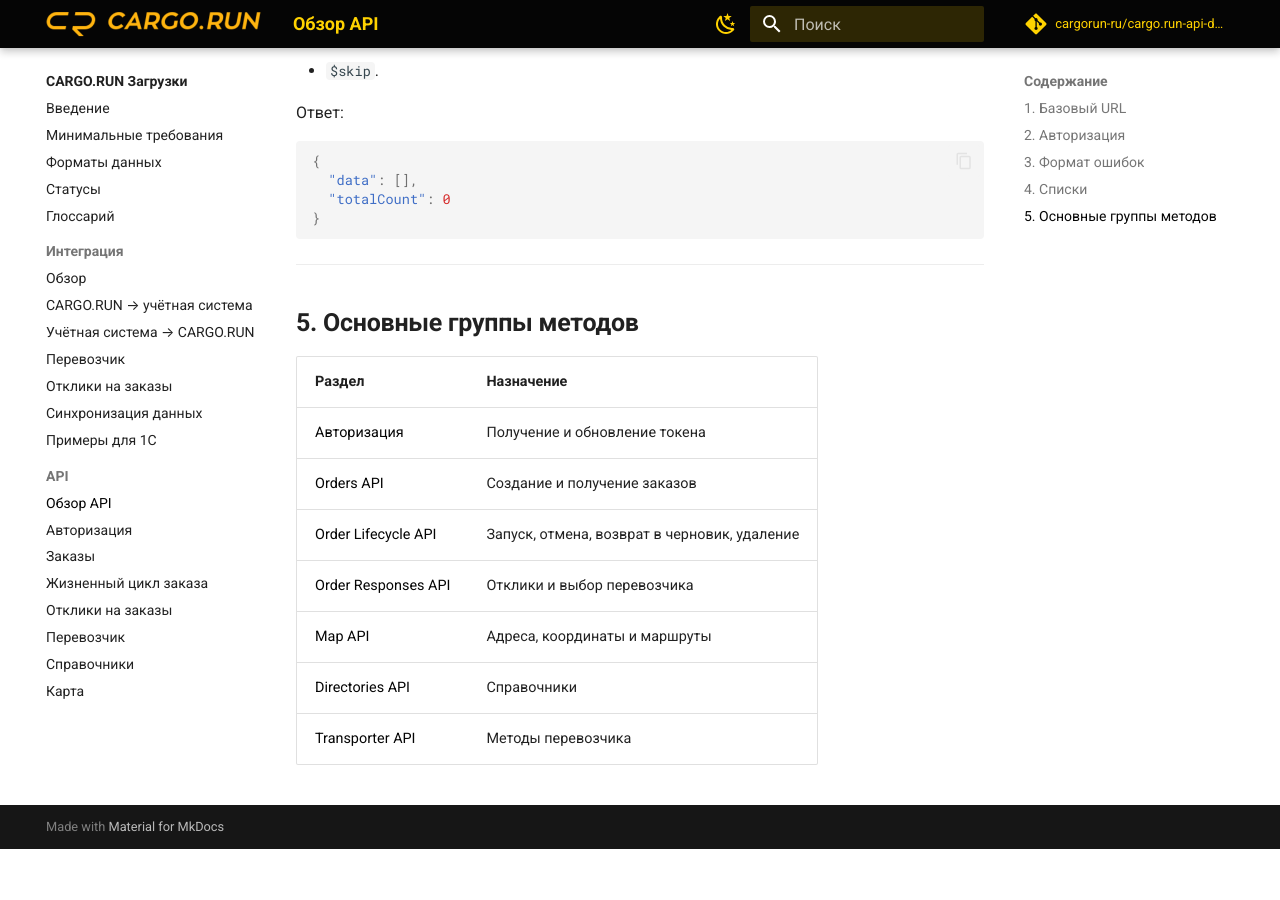
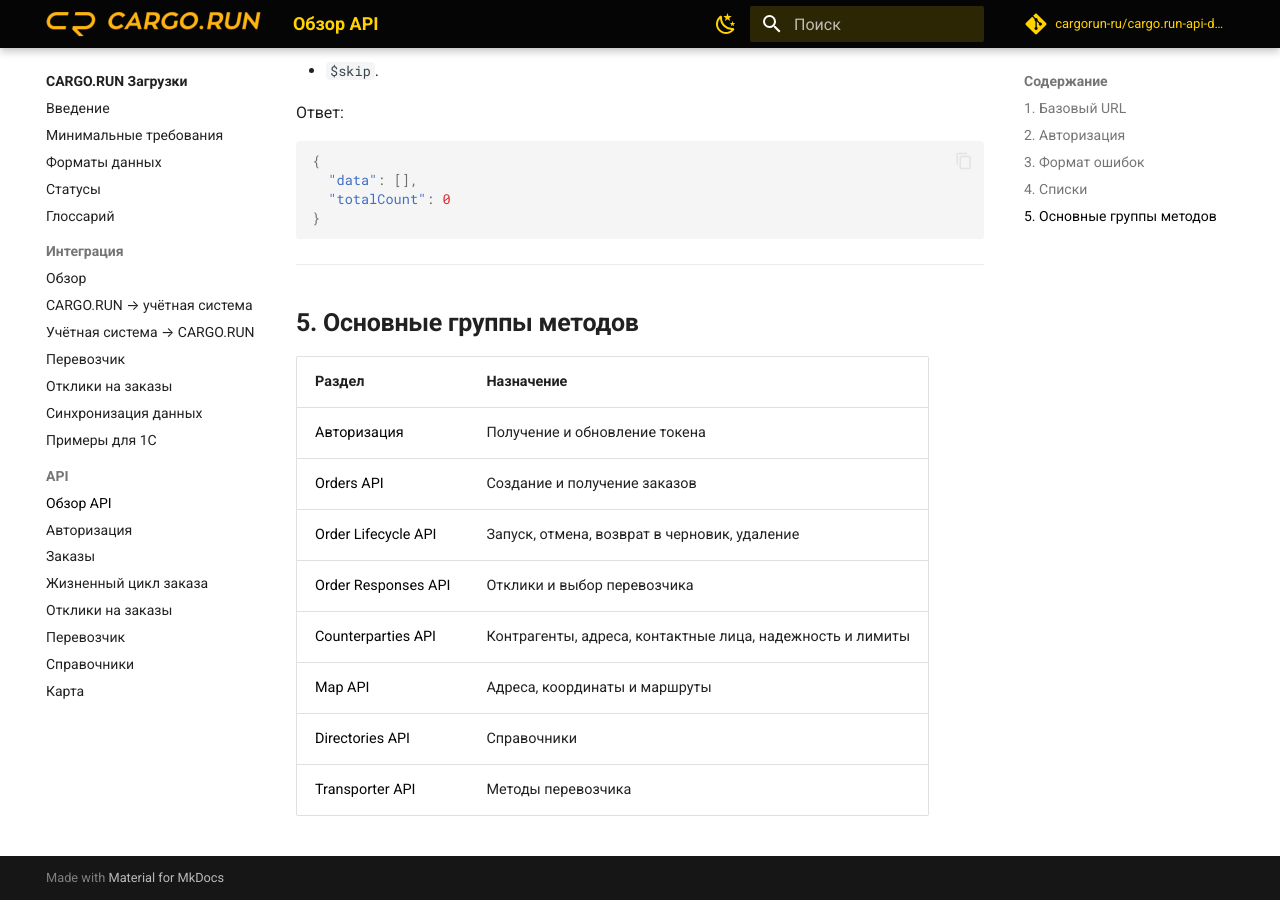
Before and after one commit to cargorun-ru/cargo.run-api-docs, an MkDocs documentation site: the page built from docs/products/cargorun-loads/api/overview.md, in a window 1280 px wide and 900 px high, scrolled down 1530 px. Built offline with MkDocs 1.6.1 and Material for MkDocs 9.7.7, drawn with Linux system fonts in a browser that asks for light colours; comment, search, counter and statistics services are not loaded; before the commit the page ends 2379 px from its top, so only the background shows below that.

Commit message:
Add Counterparties API section to overview

```diff
--- a/docs/products/cargorun-loads/api/overview.md
+++ b/docs/products/cargorun-loads/api/overview.md
@@ -77,6 +77,7 @@ Authorization: Bearer <access_token>
 | [Orders API](./orders.md) | Создание и получение заказов |
 | [Order Lifecycle API](./order-lifecycle.md) | Запуск, отмена, возврат в черновик, удаление |
 | [Order Responses API](./order-responses.md) | Отклики и выбор перевозчика |
+| [Counterparties API](./counterparties.md) | Контрагенты, адреса, контактные лица, надежность и лимиты |
 | [Map API](./map.md) | Адреса, координаты и маршруты |
 | [Directories API](./directories.md) | Справочники |
 | [Transporter API](./transporter.md) | Методы перевозчика |
```
